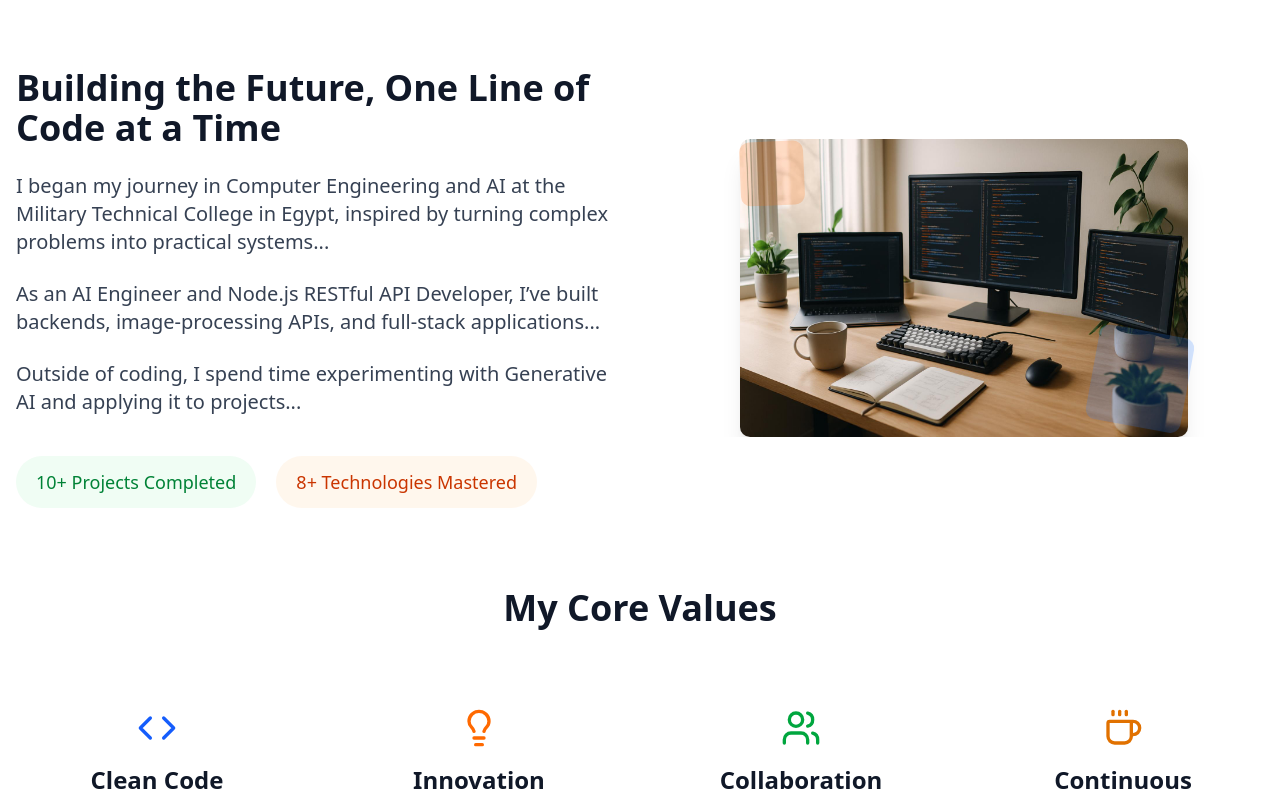
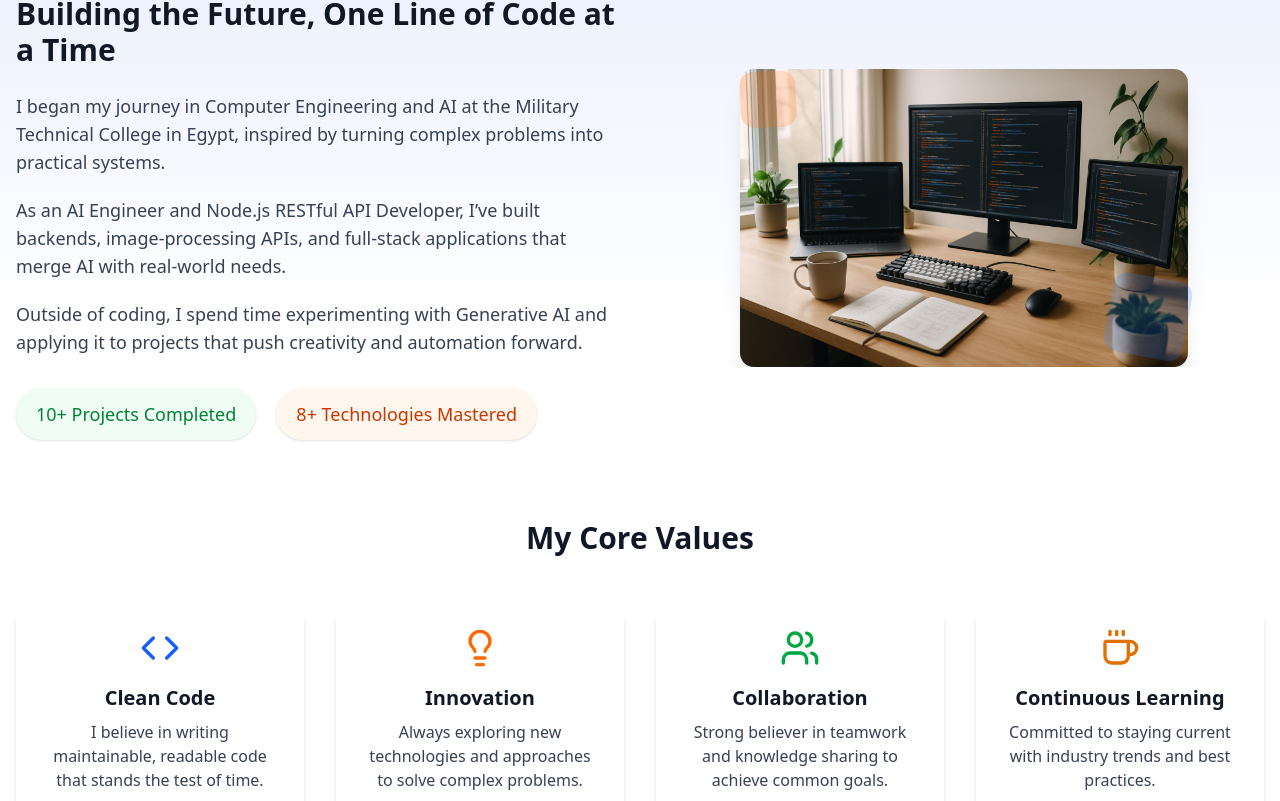
Before and after one commit to hamdywaleed/portfoliome, a React (Vite) app: page / in a window 1280 px wide. Shown: the part 1068-1869 px from the top of the page. Built offline with nearby package versions, Linux system fonts and the light colour scheme.

Commit message:
edit hero bg

```diff
--- a/src/components/About.jsx
+++ b/src/components/About.jsx
@@ -15,11 +15,14 @@ const About = () => {
   const hoverCard = { hover: { scale: 1.05, boxShadow: '0px 10px 25px rgba(0,0,0,0.15)' } }
 
   return (
-    <section id="about" className="py-24 bg-white overflow-x-hidden">
+    <section
+      id="about"
+      className="py-20 bg-gradient-to-b from-indigo-100 via-white to-white overflow-x-hidden"
+    >
       <div className="container mx-auto px-4">
         {/* Header */}
         <motion.div
-          className="text-center mb-20"
+          className="text-center mb-16"
           initial="hidden"
           whileInView="visible"
           viewport={{ once: true }}
@@ -28,7 +31,7 @@ const About = () => {
           <motion.h2 variants={fadeUp} className="text-4xl sm:text-5xl font-bold text-gray-900 mb-4">
             About Me
           </motion.h2>
-          <motion.p variants={fadeUp} className="text-xl sm:text-2xl text-gray-600 max-w-3xl mx-auto">
+          <motion.p variants={fadeUp} className="text-lg sm:text-xl text-gray-600 max-w-3xl mx-auto">
             AI Engineer and Node.js RESTful API Developer building end-to-end systems that turn AI models into scalable, production-ready applications.
           </motion.p>
         </motion.div>
@@ -42,29 +45,30 @@ const About = () => {
             viewport={{ once: true }}
             variants={containerVariants}
           >
-            <motion.h3 variants={fadeUp} className="text-3xl sm:text-4xl font-semibold text-gray-900 mb-6">
+            <motion.h3 variants={fadeUp} className="text-2xl sm:text-3xl font-semibold text-gray-900 mb-6">
               Building the Future, One Line of Code at a Time
             </motion.h3>
 
-            <motion.div variants={fadeUp} className="space-y-6 text-gray-700 text-lg sm:text-xl">
+            <motion.div variants={fadeUp} className="space-y-5 text-gray-700 text-base sm:text-lg">
               <p>
                 I began my journey in Computer Engineering and AI at the Military Technical College in Egypt,
-                inspired by turning complex problems into practical systems...
+                inspired by turning complex problems into practical systems.
               </p>
               <p>
                 As an AI Engineer and Node.js RESTful API Developer, I’ve built backends, image-processing APIs,
-                and full-stack applications...
+                and full-stack applications that merge AI with real-world needs.
               </p>
               <p>
-                Outside of coding, I spend time experimenting with Generative AI and applying it to projects...
+                Outside of coding, I spend time experimenting with Generative AI and applying it to projects
+                that push creativity and automation forward.
               </p>
             </motion.div>
 
-            <motion.div variants={fadeUp} className="mt-10 flex flex-wrap gap-5">
-              <div className="bg-green-50 px-5 py-3 rounded-full">
+            <motion.div variants={fadeUp} className="mt-8 flex flex-wrap gap-5">
+              <div className="bg-green-50 px-5 py-3 rounded-full shadow-sm">
                 <span className="text-green-700 font-medium text-lg">10+ Projects Completed</span>
               </div>
-              <div className="bg-orange-50 px-5 py-3 rounded-full">
+              <div className="bg-orange-50 px-5 py-3 rounded-full shadow-sm">
                 <span className="text-orange-700 font-medium text-lg">8+ Technologies Mastered</span>
               </div>
             </motion.div>
@@ -83,16 +87,16 @@ const About = () => {
               <img
                 src={aboutImage}
                 alt="Ahmed working"
-                className="w-full max-w-md rounded-lg shadow-xl"
+                className="w-full max-w-md rounded-xl shadow-xl"
               />
-              {/* floating shapes inside overflow-hidden wrapper */}
+              {/* Floating shapes */}
               <motion.div
-                className="absolute bottom-0 right-0 w-24 h-24 bg-blue-500 rounded-lg opacity-20"
+                className="absolute bottom-0 right-0 w-20 h-20 bg-blue-500 rounded-xl opacity-20"
                 animate={{ y: [0, -15, 0], rotate: [0, 15, 0] }}
                 transition={{ duration: 3, repeat: Infinity, ease: 'easeInOut' }}
               />
               <motion.div
-                className="absolute top-0 left-0 w-16 h-16 bg-orange-500 rounded-lg opacity-20"
+                className="absolute top-0 left-0 w-14 h-14 bg-orange-500 rounded-xl opacity-20"
                 animate={{ y: [0, 15, 0], rotate: [0, -15, 0] }}
                 transition={{ duration: 3, repeat: Infinity, ease: 'easeInOut', delay: 0.5 }}
               />
@@ -103,7 +107,7 @@ const About = () => {
         {/* Values */}
         <div>
           <motion.h3
-            className="text-3xl sm:text-4xl font-semibold text-gray-900 text-center mb-14"
+            className="text-2xl sm:text-3xl font-semibold text-gray-900 text-center mb-12"
             initial={{ opacity: 0, y: 30 }}
             whileInView={{ opacity: 1, y: 0 }}
             transition={{ duration: 0.6 }}
@@ -113,7 +117,7 @@ const About = () => {
           </motion.h3>
 
           <motion.div
-            className="grid grid-cols-1 md:grid-cols-2 lg:grid-cols-4 gap-10"
+            className="grid grid-cols-1 md:grid-cols-2 lg:grid-cols-4 gap-8"
             initial="hidden"
             whileInView="visible"
             viewport={{ once: true }}
@@ -122,13 +126,13 @@ const About = () => {
             {values.map((value, index) => (
               <motion.div
                 key={index}
-                className="text-center p-6 rounded-lg bg-white cursor-pointer"
+                className="text-center p-6 rounded-xl bg-white shadow-md hover:shadow-lg transition cursor-pointer"
                 variants={fadeUp}
                 whileHover={hoverCard.hover}
               >
                 <div className="flex justify-center mb-4">{value.icon}</div>
-                <h4 className="text-2xl font-semibold text-gray-900 mb-3">{value.title}</h4>
-                <p className="text-lg text-gray-700">{value.description}</p>
+                <h4 className="text-xl font-semibold text-gray-900 mb-2">{value.title}</h4>
+                <p className="text-base text-gray-700">{value.description}</p>
               </motion.div>
             ))}
           </motion.div>
--- a/src/components/Hero.jsx
+++ b/src/components/Hero.jsx
@@ -46,7 +46,7 @@ const Hero = () => {
     <section
       id="home"
       className="relative min-h-screen flex items-center justify-center
-                 bg-gradient-to-br from-blue-50 to-indigo-100 pt-0 sm:pt-8 lg:pt-16
+                 bg-indigo-100 pt-0 sm:pt-8 lg:pt-16
                  overflow-hidden w-full max-w-full overflow-x-hidden"
     >
       <div className="container mx-auto px-4 sm:px-6 lg:px-8">
```
